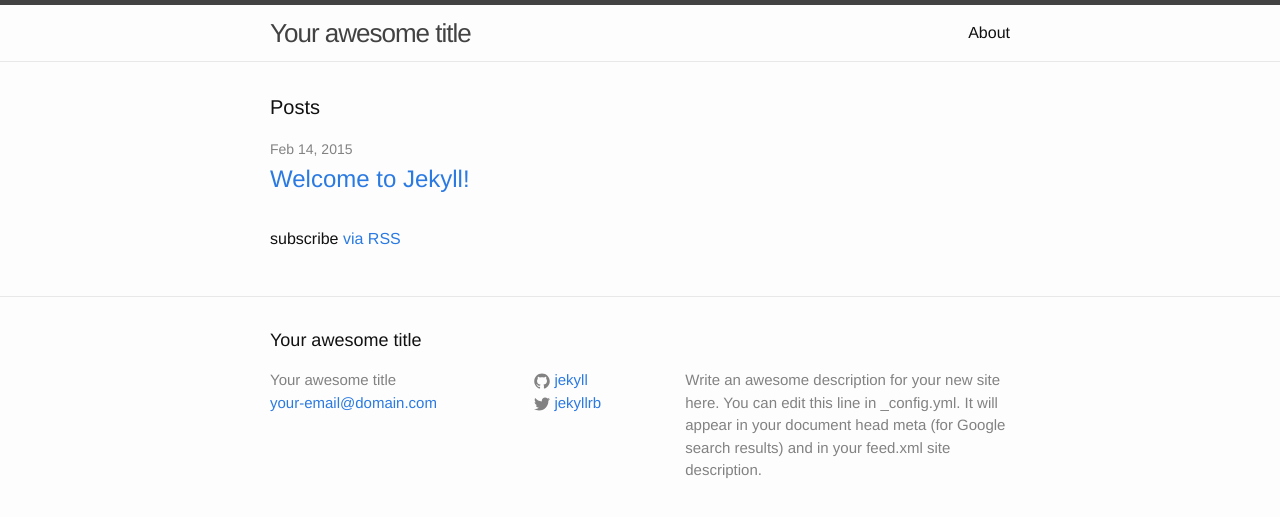
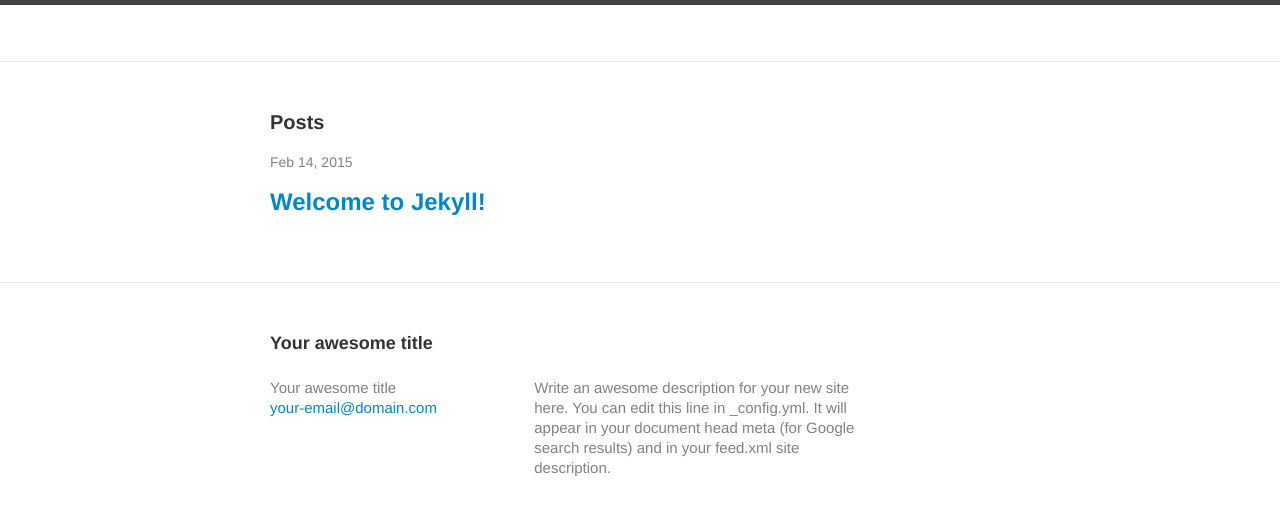
Before and after one commit to NikolaeVarius/NikolaeVarius.github.io, a Jekyll site: the page built from index.html, in a window 1280 px wide. Shown: the top 517 px of the page. Built offline with Jekyll 4.4.1, drawn with Linux system fonts in a browser that asks for light colours.

Commit message:
cleaned up files to bare minimum

```diff
--- a/_includes/footer.html
+++ b/_includes/footer.html
@@ -12,38 +12,6 @@
         </ul>
       </div>
 
-      <div class="footer-col  footer-col-2">
-        <ul class="social-media-list">
-          {% if site.github_username %}
-          <li>
-            <a href="https://github.com/{{ site.github_username }}">
-              <span class="icon  icon--github">
-                <svg viewBox="0 0 16 16">
-                  <path fill="#828282" d="M7.999,0.431c-4.285,0-7.76,3.474-7.76,7.761 c0,3.428,2.223,6.337,5.307,7.363c0.388,0.071,0.53-0.168,0.53-0.374c0-0.184-0.007-0.672-0.01-1.32 c-2.159,0.469-2.614-1.04-2.614-1.04c-0.353-0.896-0.862-1.135-0.862-1.135c-0.705-0.481,0.053-0.472,0.053-0.472 c0.779,0.055,1.189,0.8,1.189,0.8c0.692,1.186,1.816,0.843,2.258,0.645c0.071-0.502,0.271-0.843,0.493-1.037 C4.86,11.425,3.049,10.76,3.049,7.786c0-0.847,0.302-1.54,0.799-2.082C3.768,5.507,3.501,4.718,3.924,3.65 c0,0,0.652-0.209,2.134,0.796C6.677,4.273,7.34,4.187,8,4.184c0.659,0.003,1.323,0.089,1.943,0.261 c1.482-1.004,2.132-0.796,2.132-0.796c0.423,1.068,0.157,1.857,0.077,2.054c0.497,0.542,0.798,1.235,0.798,2.082 c0,2.981-1.814,3.637-3.543,3.829c0.279,0.24,0.527,0.713,0.527,1.437c0,1.037-0.01,1.874-0.01,2.129 c0,0.208,0.14,0.449,0.534,0.373c3.081-1.028,5.302-3.935,5.302-7.362C15.76,3.906,12.285,0.431,7.999,0.431z"/>
-                </svg>
-              </span>
-
-              <span class="username">{{ site.github_username }}</span>
-            </a>
-          </li>
-          {% endif %}
-
-          {% if site.twitter_username %}
-          <li>
-            <a href="https://twitter.com/{{ site.twitter_username }}">
-              <span class="icon  icon--twitter">
-                <svg viewBox="0 0 16 16">
-                  <path fill="#828282" d="M15.969,3.058c-0.586,0.26-1.217,0.436-1.878,0.515c0.675-0.405,1.194-1.045,1.438-1.809
-                  c-0.632,0.375-1.332,0.647-2.076,0.793c-0.596-0.636-1.446-1.033-2.387-1.033c-1.806,0-3.27,1.464-3.27,3.27 c0,0.256,0.029,0.506,0.085,0.745C5.163,5.404,2.753,4.102,1.14,2.124C0.859,2.607,0.698,3.168,0.698,3.767 c0,1.134,0.577,2.135,1.455,2.722C1.616,6.472,1.112,6.325,0.671,6.08c0,0.014,0,0.027,0,0.041c0,1.584,1.127,2.906,2.623,3.206 C3.02,9.402,2.731,9.442,2.433,9.442c-0.211,0-0.416-0.021-0.615-0.059c0.416,1.299,1.624,2.245,3.055,2.271 c-1.119,0.877-2.529,1.4-4.061,1.4c-0.264,0-0.524-0.015-0.78-0.046c1.447,0.928,3.166,1.469,5.013,1.469 c6.015,0,9.304-4.983,9.304-9.304c0-0.142-0.003-0.283-0.009-0.423C14.976,4.29,15.531,3.714,15.969,3.058z"/>
-                </svg>
-              </span>
-
-              <span class="username">{{ site.twitter_username }}</span>
-            </a>
-          </li>
-          {% endif %}
-        </ul>
-      </div>
 
       <div class="footer-col  footer-col-3">
         <p class="text">{{ site.description }}</p>
--- a/_includes/head.html
+++ b/_includes/head.html
@@ -1,12 +1,11 @@
 <head>
+  <html lang="en-US">
   <meta charset="utf-8">
   <meta http-equiv="X-UA-Compatible" content="IE=edge">
   <meta name="viewport" content="width=device-width, initial-scale=1">
 
-  <title>{% if page.title %}{{ page.title }}{% else %}{{ site.title }}{% endif %}</title>
-  <meta name="description" content="{% if page.excerpt %}{{ page.excerpt | strip_html | strip_newlines | truncate: 160 }}{% else %}{{ site.description }}{% endif %}">
+  <title>Joseph Kim</title>
 
   <link rel="stylesheet" href="{{ "/css/main.css" | prepend: site.baseurl }}">
-  <link rel="canonical" href="{{ page.url | replace:'index.html','' | prepend: site.baseurl | prepend: site.url }}">
-  <link rel="alternate" type="application/rss+xml" title="{{ site.title }}" href="{{ "/feed.xml" | prepend: site.baseurl | prepend: site.url }}" />
+  <link href="css/bootstrap.min.css" rel="stylesheet">
 </head>
--- a/_includes/header.html
+++ b/_includes/header.html
@@ -1,27 +1,6 @@
 <header class="site-header">
 
   <div class="wrapper">
-
-    <a class="site-title" href="{{ site.baseurl }}/">{{ site.title }}</a>
-
-    <nav class="site-nav">
-      <a href="#" class="menu-icon">
-        <svg viewBox="0 0 18 15">
-          <path fill="#424242" d="M18,1.484c0,0.82-0.665,1.484-1.484,1.484H1.484C0.665,2.969,0,2.304,0,1.484l0,0C0,0.665,0.665,0,1.484,0 h15.031C17.335,0,18,0.665,18,1.484L18,1.484z"/>
-          <path fill="#424242" d="M18,7.516C18,8.335,17.335,9,16.516,9H1.484C0.665,9,0,8.335,0,7.516l0,0c0-0.82,0.665-1.484,1.484-1.484 h15.031C17.335,6.031,18,6.696,18,7.516L18,7.516z"/>
-          <path fill="#424242" d="M18,13.516C18,14.335,17.335,15,16.516,15H1.484C0.665,15,0,14.335,0,13.516l0,0 c0-0.82,0.665-1.484,1.484-1.484h15.031C17.335,12.031,18,12.696,18,13.516L18,13.516z"/>
-        </svg>
-      </a>
-
-      <div class="trigger">
-        {% for page in site.pages %}
-          {% if page.title %}
-          <a class="page-link" href="{{ page.url | prepend: site.baseurl }}">{{ page.title }}</a>
-          {% endif %}
-        {% endfor %}
-      </div>
-    </nav>
-
   </div>
 
 </header>
--- a/_layouts/default.html
+++ b/_layouts/default.html
@@ -1,5 +1,6 @@
 <!DOCTYPE html>
 <html>
+  <link href="css/bootstrap.min.css" rel="stylesheet">
 
   {% include head.html %}
 
--- a/index.html
+++ b/index.html
@@ -18,6 +18,4 @@ layout: default
     {% endfor %}
   </ul>
 
-  <p class="rss-subscribe">subscribe <a href="{{ "/feed.xml" | prepend: site.baseurl }}">via RSS</a></p>
-
 </div>
```
